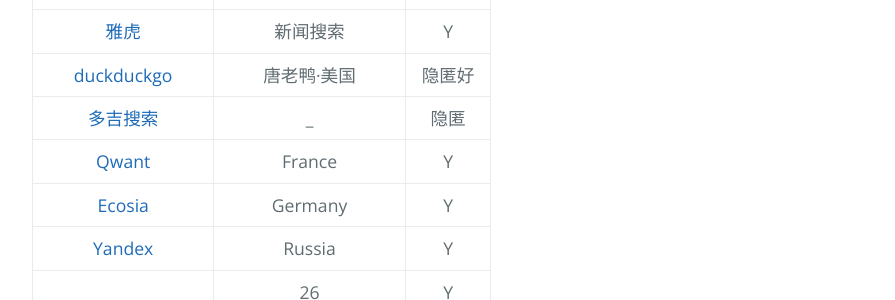
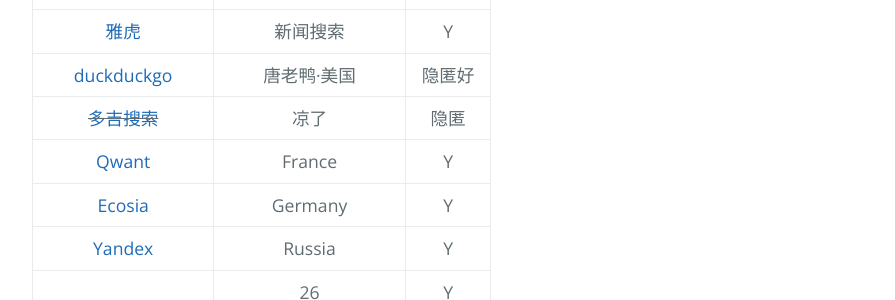
Before and after one commit to AmbroseRen/test, a Jekyll site: the page built from Library/SearchEngine.md, in a window 1280 px wide. Shown: the part 482-782 px from the top of the page, without its empty margins (192-1087 px from the left). Built offline with Jekyll 4.4.1, drawn with Linux system fonts in a browser that asks for light colours; our own code applies the rules of GitHub Pages for plain Markdown files; the repository's description, which GitHub fills in, is left out.

Commit message:
Update SearchEngine.md

```diff
--- a/Library/SearchEngine.md
+++ b/Library/SearchEngine.md
@@ -12,7 +12,7 @@
 | [wikihow](https://zh.wikihow.com/%E9%A6%96%E9%A1%B5) | 26 | Y |
 | [雅虎](https://www.yahoo.com/) | 新闻搜索 | Y |
 | [duckduckgo](https://duckduckgo.com) | 唐老鸭·美国 | 隐匿好 |
-| [多吉搜索](https://www.dogedoge.com) | _ | 隐匿 |
+| ~~[多吉搜索](https://www.dogedoge.com)~~ | 凉了 | 隐匿 |
 | [Qwant](https://www.qwant.com) | France | Y |
 | [Ecosia](https://www.ecosia.org) | Germany | Y |
 | [Yandex](https://yandex.com) | Russia | Y |
```
